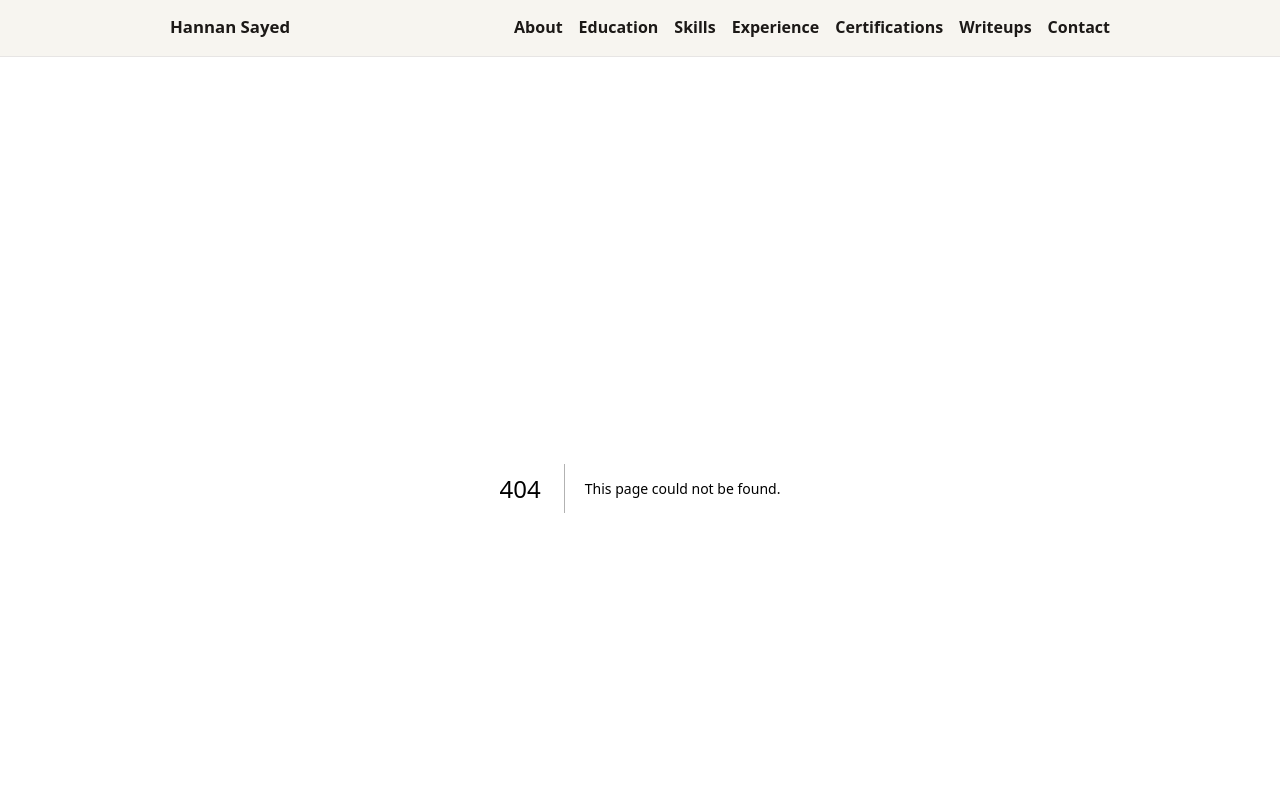
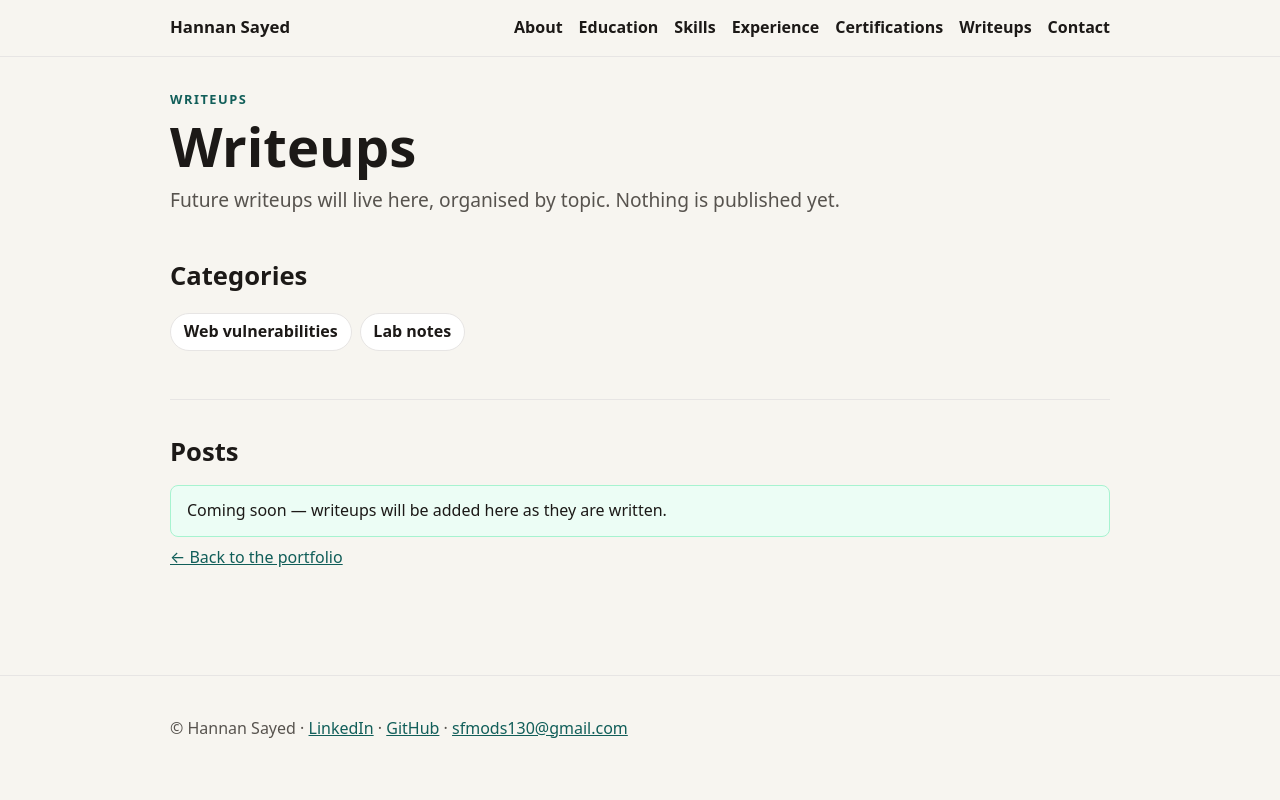
Before and after one commit to haxor-uii/hannan-sayed-portfolio, a Next.js app: page /writeups in a window 1280 px wide. Before the commit this address had no page. Shown: the top 800 px of the page. Built offline with nearby package versions, Linux system fonts and the light colour scheme.

Commit message:
Add files via upload

```diff
--- /dev/null
+++ b/app/writeups/page.js
@@ -0,0 +1,30 @@
+export const metadata = {
+  description: "Writeups index for Hannan Sayed — future posts on web vulnerabilities and lab notes. Coming soon.",
+  title: "Writeups — Hannan Sayed",
+};
+
+export default function Writeups() {
+  return (
+    <>
+      <p className="eyebrow">Writeups</p>
+      <h1>Writeups</h1>
+      <p className="lead">
+        Future writeups will live here, organised by topic. Nothing is published yet.
+      </p>
+      <section aria-labelledby="categories-heading">
+        <h2 id="categories-heading">Categories</h2>
+        <ul className="tags" aria-label="Writeup categories">
+          <li>Web vulnerabilities</li>
+          <li>Lab notes</li>
+        </ul>
+      </section>
+      <section aria-labelledby="posts-heading">
+        <h2 id="posts-heading">Posts</h2>
+        <p className="note">Coming soon — writeups will be added here as they are written.</p>
+        <p>
+          <a href="/#writeups">← Back to the portfolio</a>
+        </p>
+      </section>
+    </>
+  );
+}
```
